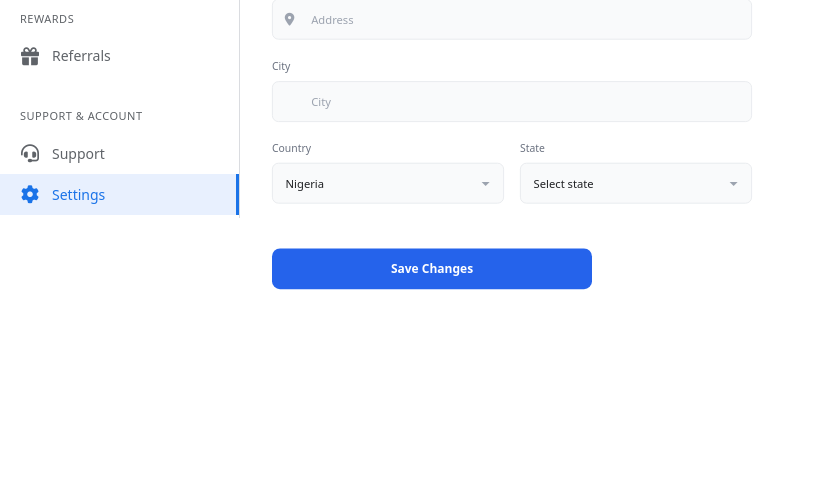
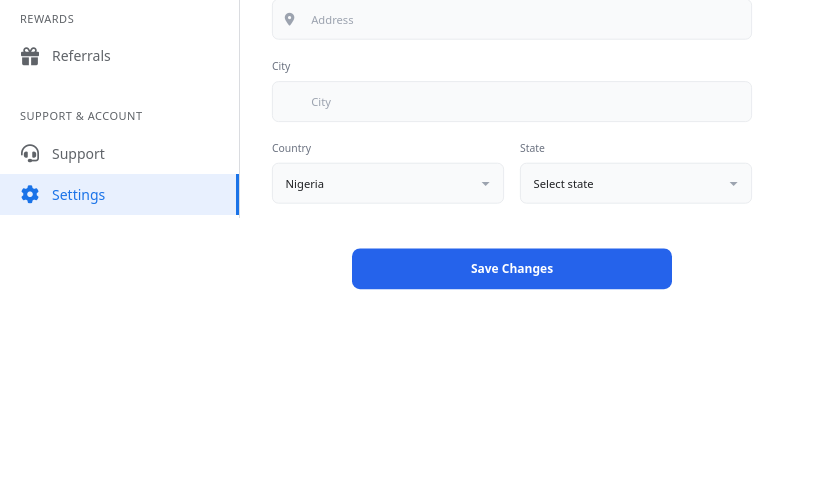
Before and after one commit to nnamdiindu/Stocks, a Flask app: page /dashboard/settings in a window 1280 px wide. Shown: the part 582-1071 px from the top of the page, without its empty margins (0-815 px from the left). Run offline with Flask 3, Linux system fonts and the light colour scheme; the visitor is signed in with stand-in values (Sample User, id 1).

Commit message:
Add submit-btn-container div class to centralize div

```diff
--- a/app/templates/dashboard/partials/components/_settings-profile.html
+++ b/app/templates/dashboard/partials/components/_settings-profile.html
@@ -88,5 +88,7 @@
         </div>
     </div>
 
-    <button class="submit-btn">Save Changes</button>
+    <div class="submit-btn-container">
+        <button class="submit-btn">Save Changes</button>
+    </div>
 </div>
```
